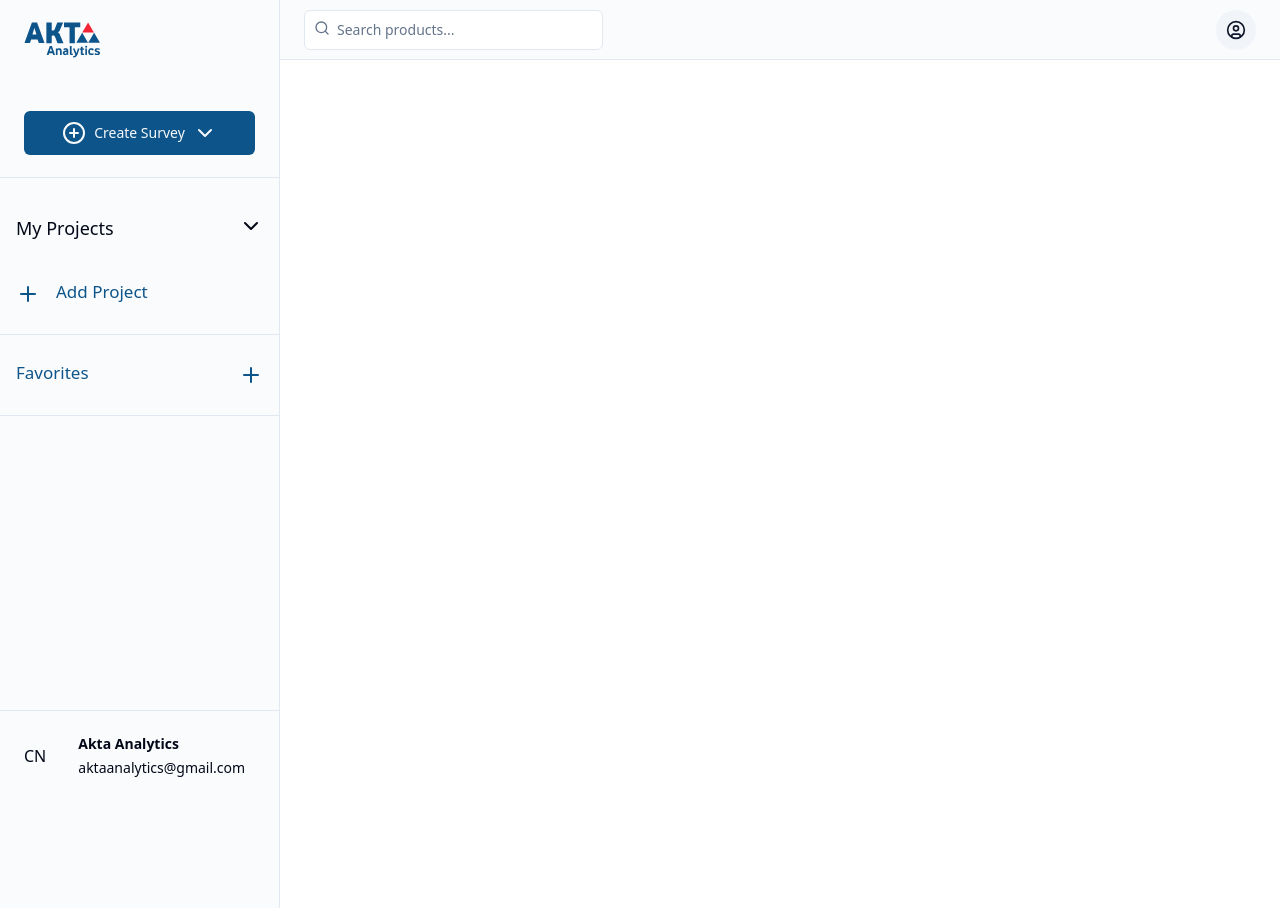
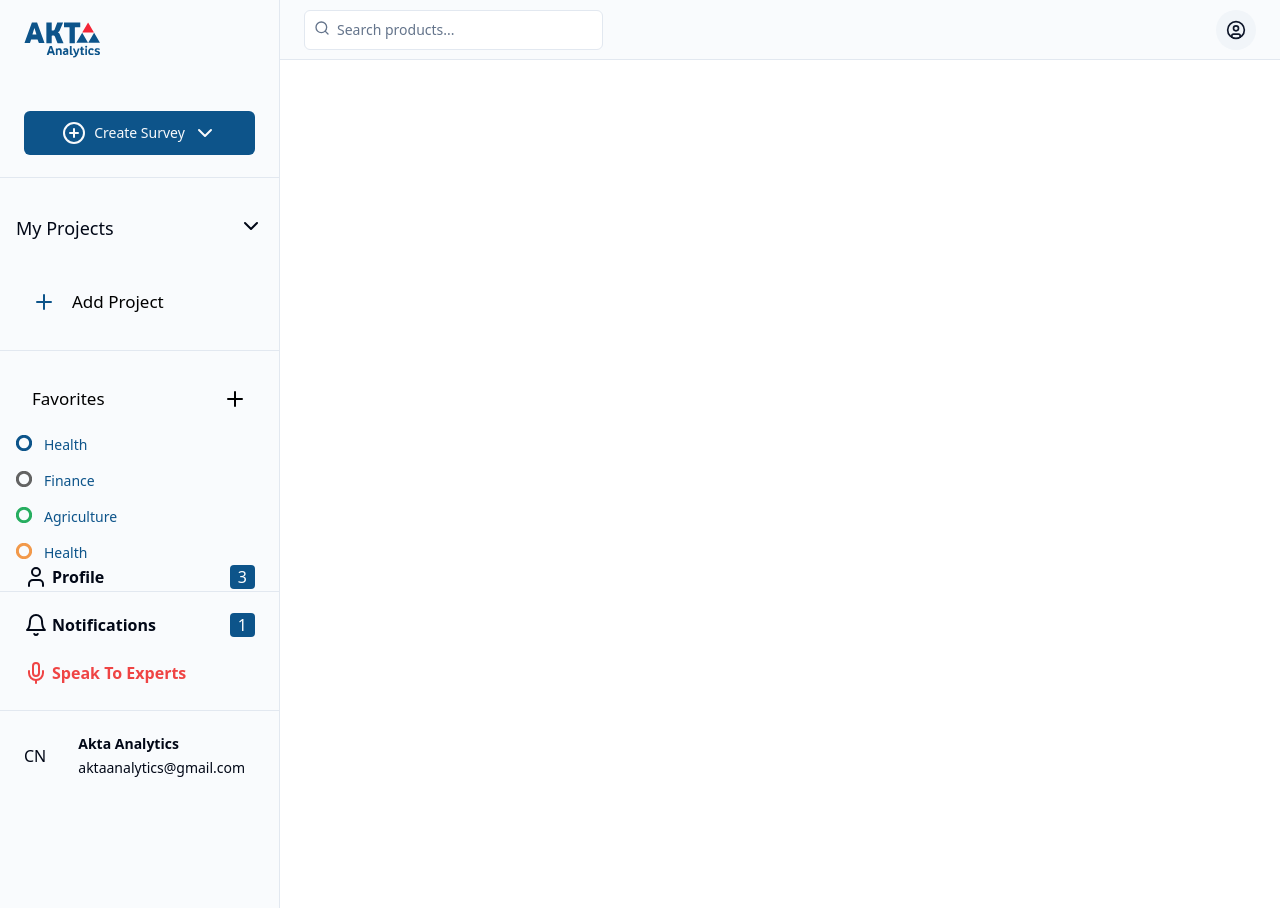
Before and after one commit to Nana-asiamah98/akta-web-app, a Next.js app: page / in a window 1280 px wide. Built offline with nearby package versions, Linux system fonts and the light colour scheme.

Commit message:
Modifided Sidebar

```diff
--- a/components/custom/Sidebar.tsx
+++ b/components/custom/Sidebar.tsx
@@ -1,15 +1,19 @@
+'use client'
 import {
   Bell,
   ChevronDown,
+  Circle,
   CirclePlus,
   File,
   Folder,
   Home,
   LineChart,
+  Mic,
   Package,
   Package2,
   Plus,
   ShoppingCart,
+  User,
   Users,
 } from "lucide-react";
 import Link from "next/link";
@@ -117,16 +121,52 @@ const Sidebar = () => {
               </AccordionItem>
             </Accordion>
             <div className="flex items-start gap-4 text-[17px] text-[#0D548A]">
-                <Plus color="#0D548A"/> Add Project
+
+              <Button onClick={() => alert("Favorites Button Clicked")} className="flex  gap-4 cursor-pointer hover:cursor-pointer flex-row text-[17px] justify-between bg-transparent hover:bg-transparent text-black "><Plus color="#0D548A" /> Add Project</Button>
+
             </div>
           </nav>
           <nav className="grid items-start p-7 h-auto border-b text-sm font-medium lg:px-4 space-y-5">
             <div className="flex flex-col  w-full gap-4 text-[17px] text-[#0D548A]">
-               <div className=" flex flex-row justify-between ">
-               <span>Favorites</span> <Plus/>
-               </div>
+                <Button onClick={() => alert("Favorites Button Clicked")} className="flex cursor-pointer hover:cursor-pointer flex-row text-[17px] justify-between bg-transparent hover:bg-transparent text-black "><span>Favorites</span> <Plus /></Button>
+              <span className="flex gap-3  text-sm">
+                <Circle  size={16} strokeWidth={3} absoluteStrokeWidth /> Health
+              </span>
+              <span className="flex gap-3 text-sm">
+              <Circle size={16} color="#636363" strokeWidth={3} absoluteStrokeWidth />Finance
+              </span>
+              <span className="flex gap-3 text-sm">
+                <Circle  size={16} color="#27AE60" strokeWidth={3} absoluteStrokeWidth /> Agriculture
+              </span>
+              <span className="flex gap-3 text-sm">
+                <Circle  size={16} color="#F2994A" strokeWidth={3} absoluteStrokeWidth /> Health
+              </span>
             </div>
           </nav>
+        </div>
+        <div className="flex flex-row   h-14 items-center  px-6 lg:h-[90px] lg:px-6">
+          <div className="flex flex-col w-full space-y-6 mb-16">
+            <div className="flex flex-row justify-between w-full">
+              <div className=" flex justify-start gap-1">
+                <User />
+                <span className="font-semibold">Profile</span>
+              </div>
+              <span className="px-2 bg-[#0D548A] text-white rounded-sm">3</span>
+            </div>
+            <div className="flex flex-row justify-between w-full">
+              <div className=" flex justify-start gap-1">
+                <Bell />
+                <span className="font-semibold">Notifications</span>
+              </div>
+              <span className="px-2 bg-[#0D548A] text-white rounded-sm">1</span>
+            </div>
+            <div className="flex flex-row justify-between w-full">
+              <div className=" flex justify-start gap-1 text-red-500">
+                <Mic />
+                <span className="font-semibold ">Speak To Experts</span>
+              </div>
+            </div>
+          </div>
         </div>
         <div className="flex flex-row gap-8 h-14 items-center border-t px-6 lg:h-[90px] lg:px-6">
           <Avatar>
```
